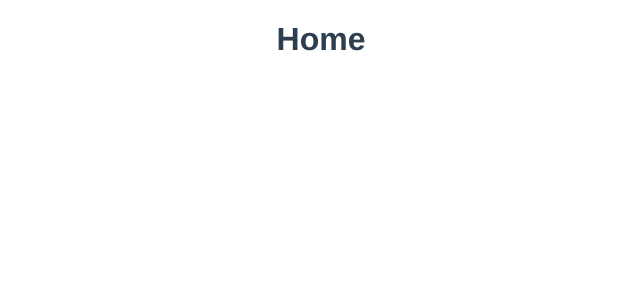
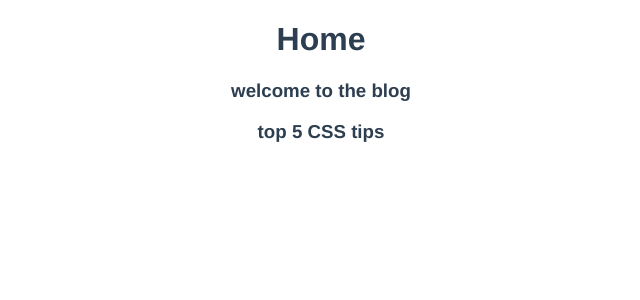
Before and after one commit to bravestarr15/vue_js_3_tutorial, a Vue app in the folder dojo-blog/: page / in a window 1280 px wide. Shown: the top 300 px of the page, without its empty margins (319-959 px from the left). Built offline with nearby package versions, Linux system fonts and the light colour scheme.

Commit message:
Create component and post data to it

```diff
--- /dev/null
+++ b/dojo-blog/src/components/PostList.vue
@@ -0,0 +1,17 @@
+<template>
+  <div class="post-list">
+    <div v-for="post in posts" v-bind:key="post.id">
+      <h3>{{ post.title }}</h3>
+    </div>
+  </div>
+</template>
+
+<script>
+export default {
+  props: ['posts']
+}
+</script>
+
+<style>
+
+</style>
--- a/dojo-blog/src/views/HomeView.vue
+++ b/dojo-blog/src/views/HomeView.vue
@@ -1,15 +1,17 @@
 <template>
   <div class="home">
     <h1>Home</h1>
-
+    <PostList v-bind:posts="posts" />
   </div>
 </template>
 
 <script>
+import PostList from '../components/PostList.vue'
 import { ref } from 'vue'
 
 export default {
   name: 'HomeView',
+  components: { PostList },
   setup() {
     const posts = ref([
       { title: 'welcome to the blog', body: 'Lorem ipsum', id: 1 },
```
